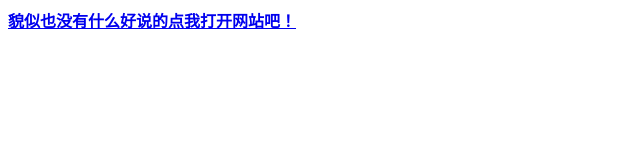
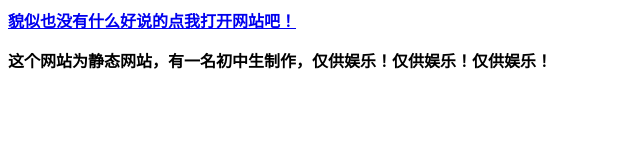
Before and after one commit to QWQAWATOT/-, a plain HTML site: page index.html in a window 1280 px wide. Shown: the whole page, without its empty margins (0-640 px from the left). Drawn offline with Linux system fonts and the light colour scheme.

Commit message:
Update index.html

```diff
--- a/index.html
+++ b/index.html
@@ -11,6 +11,7 @@
 
 <a target="_blank" href="http://112.126.82.98"><strong>貌似也没有什么好说的点我打开网站吧！
   </strong></a><strong>
+<p> 这个网站为静态网站，有一名初中生制作，仅供娱乐！仅供娱乐！仅供娱乐！</p>
 
 
 
```
